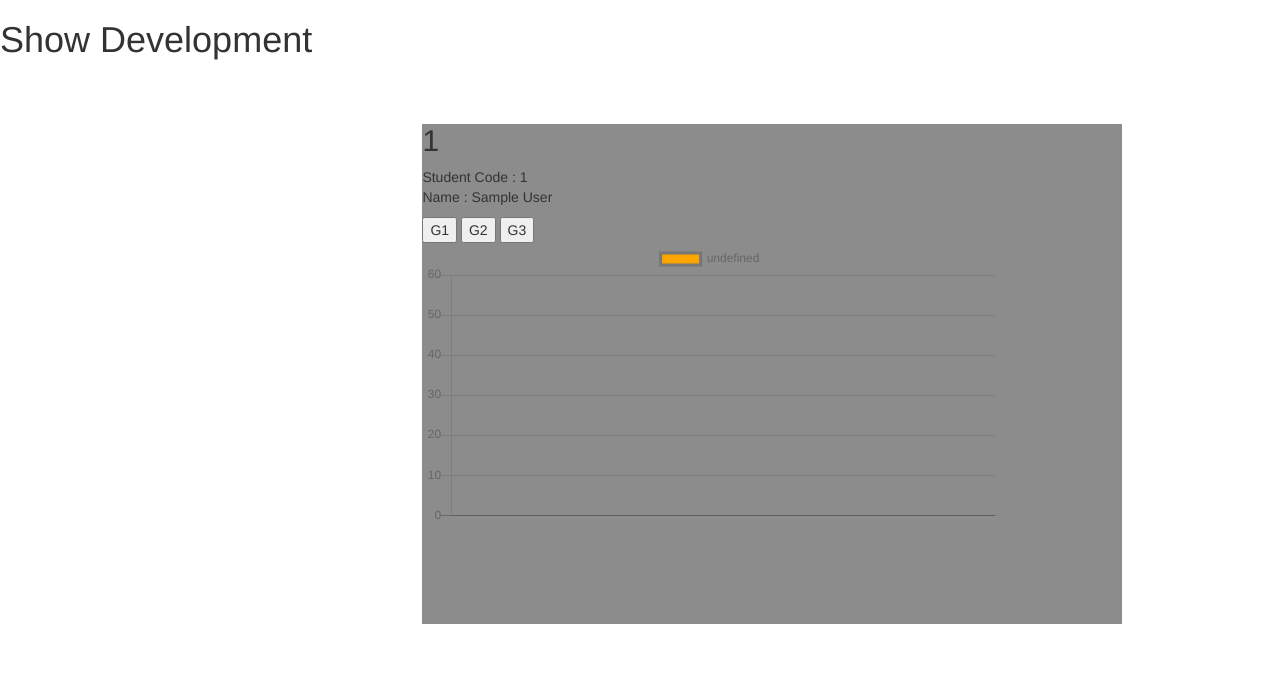
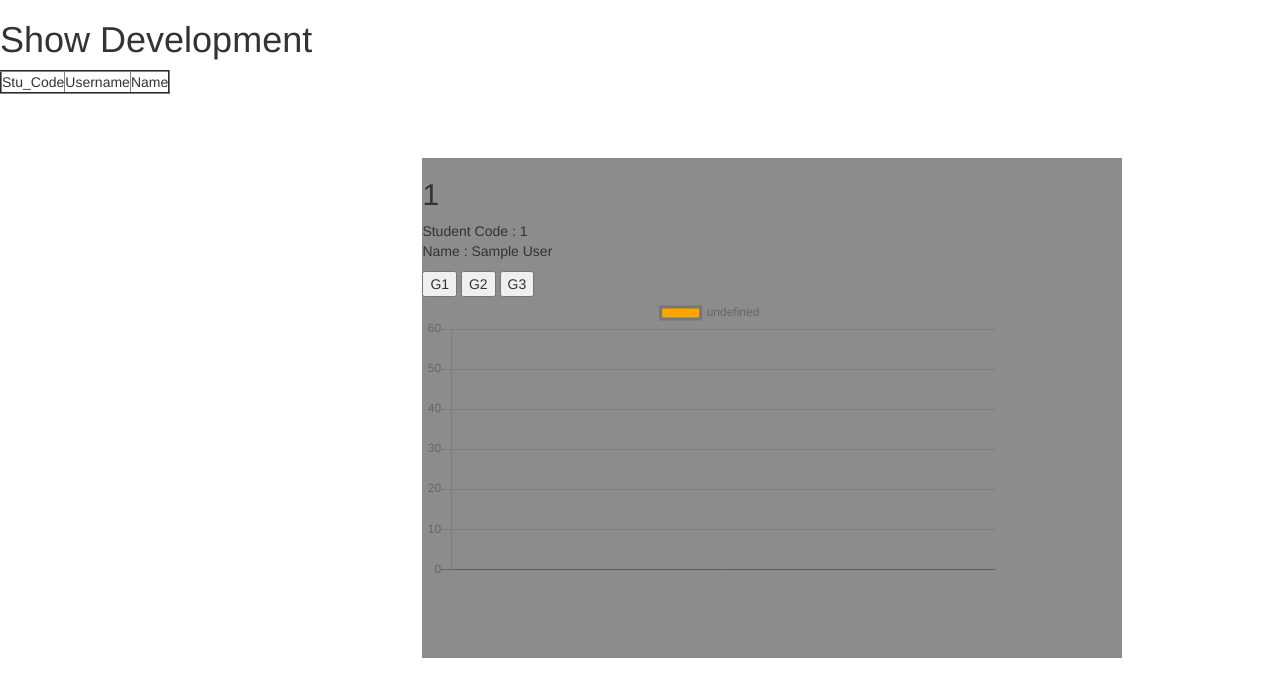
Before and after one commit to pongpichat2/Project, a Flask app: page /ShowEvo in a window 1280 px wide. Shown: the top 697 px of the page. Run offline with Flask 2, Linux system fonts and the light colour scheme; the visitor is signed in with stand-in values (Sample User, id 1); data that the repository does not hold is empty; some libraries are stand-ins or nearby versions.

Commit message:
Member page Evo

```diff
--- a/app.py
+++ b/app.py
@@ -234,7 +234,7 @@
         return redirect(url_for('Login'))
     else:
         SubRef = session['SubjectRef']
-
+        ShowMem = db.child('Subject').child(SubRef).child('Member').get()
         if request.method == 'POST':
             Member = request.form['Username']
 
@@ -248,16 +248,13 @@
             session['NameMember'] = Name
             session['StuCode'] = Stu_Code
 
-            return render_template('ShowEvo.html', SubName = SubRef , NAME = session['NameMember'] , StuCode = session['StuCode'])
 
-        return render_template('ShowEvo.html', SubName = SubRef, NAME = session['NameMember'] , StuCode = session['StuCode'] )
+            return render_template('ShowEvo.html', SubName = SubRef , NAME = session['NameMember'] , StuCode = session['StuCode'], ShowData = ShowMem )
+
+        return render_template('ShowEvo.html', SubName = SubRef, NAME = session['NameMember'] , StuCode = session['StuCode'] ,ShowData = ShowMem)
 
 
-@app.route("/Logout")
-def Logout():
-    session.pop('Admin', None)
 
-    return redirect(url_for('Login'))
 
 
 # print(DataRef.val()['Score_'+str(1)])
@@ -274,16 +271,25 @@
 def DataChart():
 
     DataRef = db.child('Subject').child(session['SubjectRef']).child('Member').child(session['Member']).child('TypeGame').child(session['GameName']).get()
-    Datachart = []
-    lengthData = []
-    Count = 1
-    for a in DataRef.each():
-        Datachart.append(a.val())
-        lengthData.append(Count)
-        Count += 1
+    if DataRef.val() == None:
+        ShowMem = db.child('Subject').child(session['SubjectRef']).child('Member').get()
 
-    return jsonify({'ChartData':Datachart,'LengthData':lengthData})
+        return render_template('ShowEvo.html', SubName = session['SubjectRef'], NAME = session['NameMember'] , StuCode = session['StuCode'] ,ShowData = ShowMem )
+    else:
+        Datachart = []
+        lengthData = []
+        Count = 1
+        for a in DataRef.each():
+            Datachart.append(a.val())
+            lengthData.append(Count)
+            Count += 1
 
+        return jsonify({'ChartData':Datachart,'LengthData':lengthData})
+
+@app.route("/Logout")
+def Logout():
+    session.pop('Admin', None)
+    return redirect(url_for('Login'))
 
 @app.route("/test")
 def test():
--- a/template/Home.html
+++ b/template/Home.html
@@ -242,7 +242,7 @@
 
                     <div class="dropdown" >
                         <ul >
-                            <li><a href=""><i class="fas fa-user"></i>&nbsp; &nbsp;  Profile</a></li>
+                            <li><a href=""><i class="fas fa-user"></i>&nbsp; &nbsp;  Edit</a></li>
                             <li style="margin-top: 5%;"><a href="/Logout"><i class="fas fa-sign-out-alt"></i>&nbsp; &nbsp;  Log Out</a></li>
                         </ul>
                     </div>
--- a/template/ShowEvo.html
+++ b/template/ShowEvo.html
@@ -19,11 +19,41 @@
             width: 700px;
             height: 500px;
             background: rgba(37, 37, 37, 0.527);
+            position: absolute;
         }
     </style>
 </head>
 <body>
     <h1>Show Development</h1>
+
+    <!-- รายชื่อ Member ที่อยู่ในรายวิชา -->
+    <div class="ShowName-Mem">
+        <table border="2px">
+            <thead>
+                <tr>
+                    <td> Stu_Code </td>
+                    <td> Username </td>
+                    <td> Name </td>
+                </tr>
+            </thead>
+            <tbody>
+                {% for Member in ShowData.each() %}
+                <form action="/ShowEvo" method="POST">
+
+                    <tr>
+                        <td><input type="text" value="{% print(Member.val()['Stu_Code'])%}" name="Stu_Code" readonly></td>
+                        <td><input type="text" name="Username" id="" value="{%print(Member.key())%}" readonly></td>
+                        <td><input type="text" value="{%print(Member.val()['Name'])%}" name="Name" readonly></td>
+                        <td><button type="submit" value="View" class="btn btn-primary" data-toggle="modal" data-target="#exampleModal" data-whatever="@mdo">View</button></td>
+                    </tr>
+                    </form>
+
+                {% endfor %}
+            </tbody>
+
+        </table>
+
+    </div>
 
     <form action="/testPage" method="POST">
 
@@ -36,9 +66,12 @@
 
     </form>
 
+    <!-- show chart -->
+
     <div class="chart-container" style="position: relative; height:25vh; width:45vw">
         <canvas id="myChart"></canvas>
     </div>
+
 
     <script>
 
```
